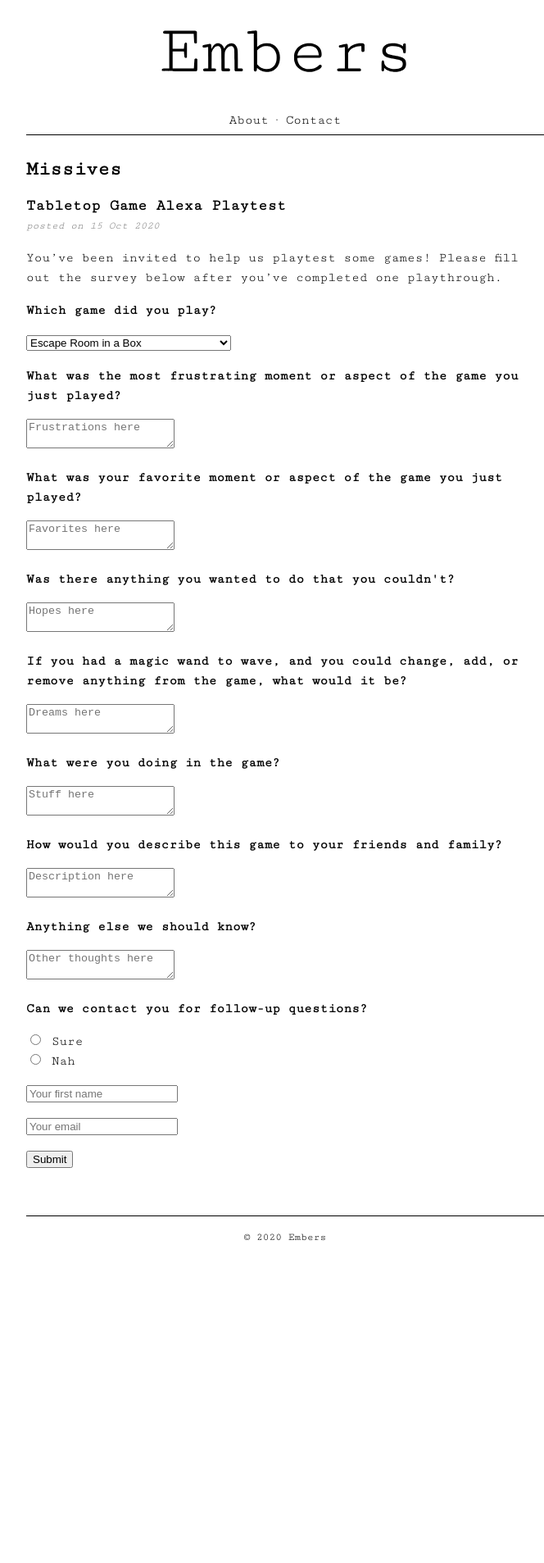
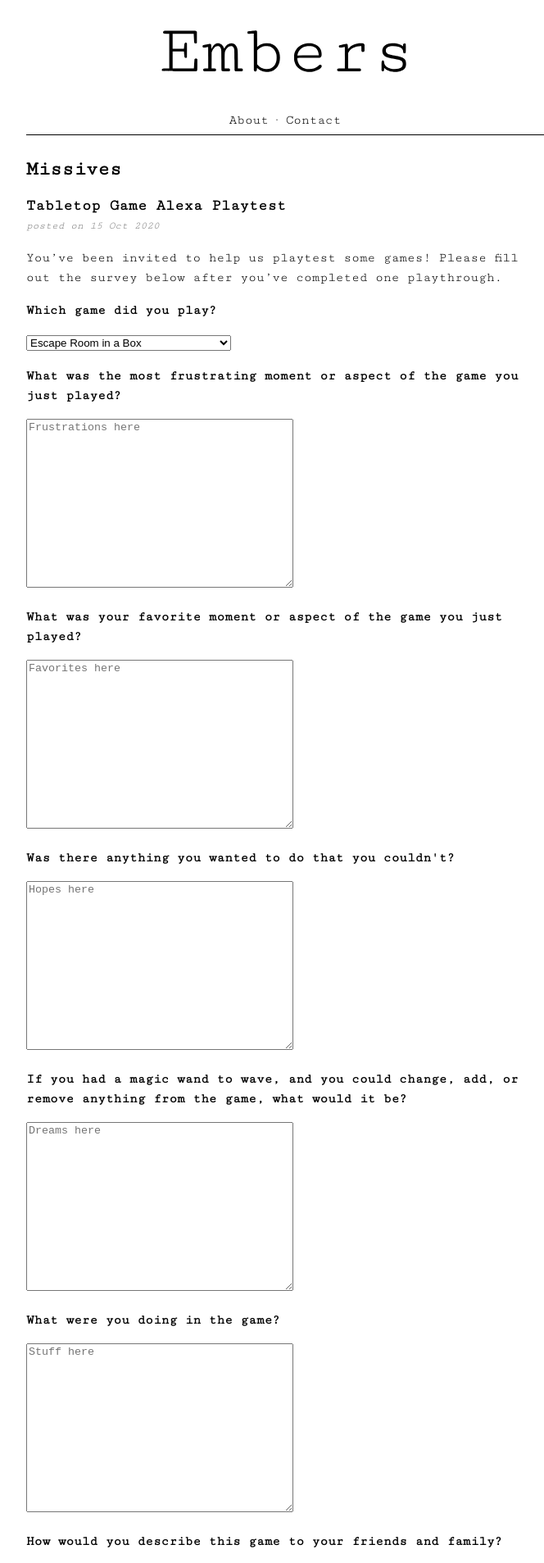
Before and after one commit to aindaco1/embers-website, a Jekyll site: the page built from index.md, in a window 1280 px wide. Shown: the top 1907 px of the page at 82% size, without its empty margins (292-956 px from the left). Built offline with Jekyll 4.4.1, drawn with Linux system fonts in a browser that asks for light colours; before the commit the page ends 1553 px from its top, so only the background shows below that.

Commit message:
made textarea bigger

```diff
--- a/assets/css/style.css
+++ b/assets/css/style.css
@@ -170,3 +170,8 @@ a:hover	{
 	}
 
 }
+
+textarea {
+    min-width: 320px;
+    min-height: 200px;
+}
```
